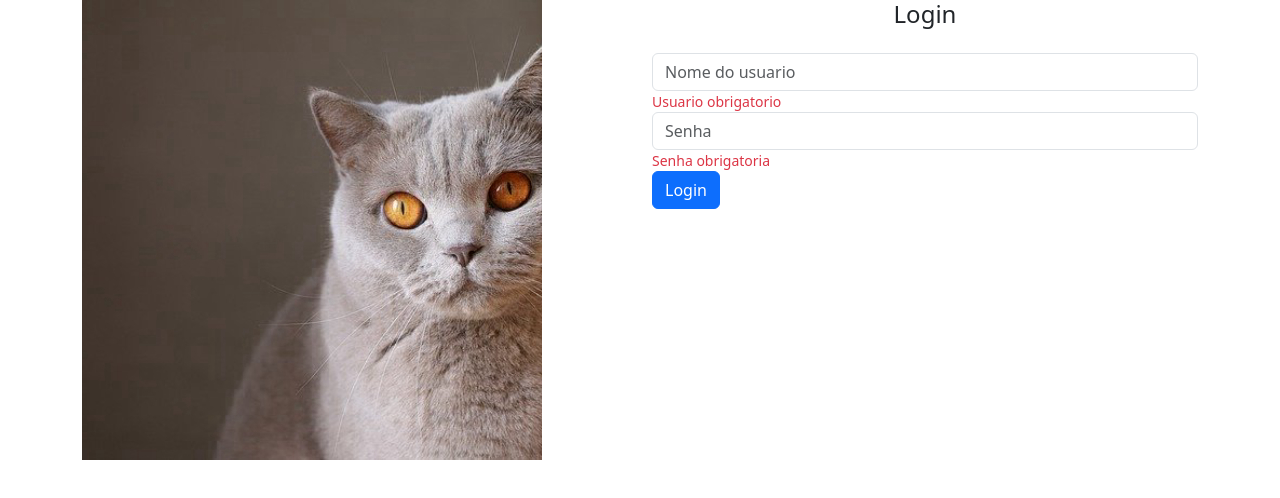
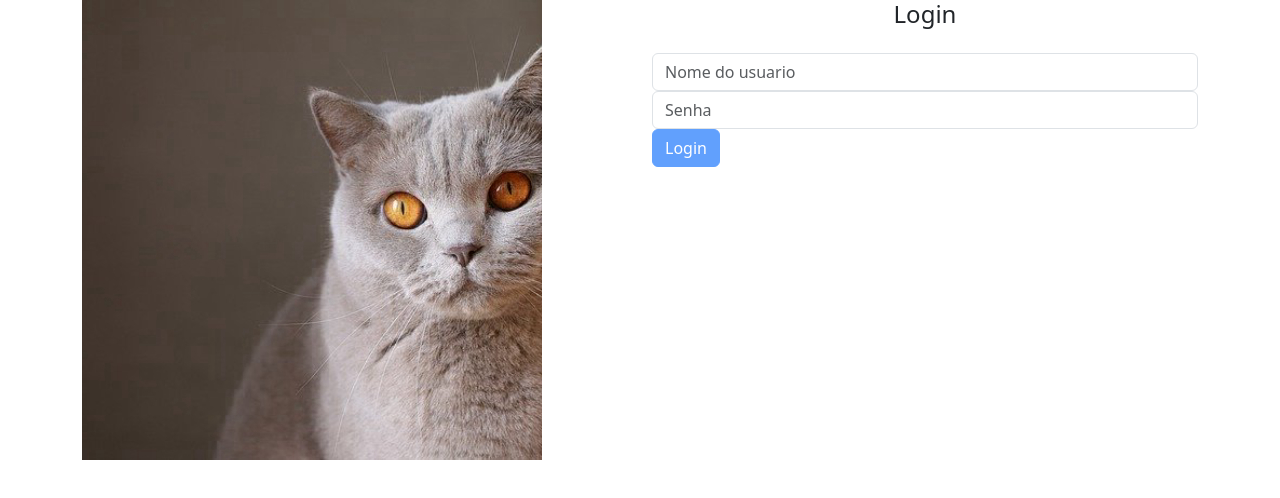
Before and after one commit to rodrigobravo/gatitobook, an Angular app: page /home in a window 1280 px wide. Shown: the top 498 px of the page. Built offline with nearby package versions, Linux system fonts and the light colour scheme.

Commit message:
validate form

```diff
--- a/src/app/home/login/login.component.html
+++ b/src/app/home/login/login.component.html
@@ -1,6 +1,6 @@
 <h4 class="text-center">Login</h4>
 
-<form class="form mt-4" (ngSubmit)="login()">
+<form class="form mt-4" (ngSubmit)="login()" #formLogin="ngForm">
 <div class="form-group">
   <input class="form-control" placeholder="Nome do usuario"
   [(ngModel)]="usuario"
@@ -9,7 +9,7 @@
   required>
 </div>
 <app-mensagem
-*ngIf="campoUsuario.invalid" mensagem="Usuario obrigatorio"></app-mensagem>
+*ngIf="campoUsuario.invalid && campoUsuario.touched" mensagem="Usuario obrigatorio"></app-mensagem>
 <div class="form-group">
   <input type="password" class="form-control" placeholder="Senha" [(ngModel)]="senha"
   name="senha"
@@ -17,6 +17,6 @@
   required>
 </div>
 <app-mensagem
-*ngIf="campoSenha.invalid" mensagem="Senha obrigatoria"></app-mensagem>
-<button type="submit" class="btn btn-primary btn-block">Login</button>
+*ngIf="campoSenha.invalid && campoSenha.touched" mensagem="Senha obrigatoria"></app-mensagem>
+<button type="submit" class="btn btn-primary btn-block" [disabled]="formLogin.invalid">Login</button>
 </form>
```
